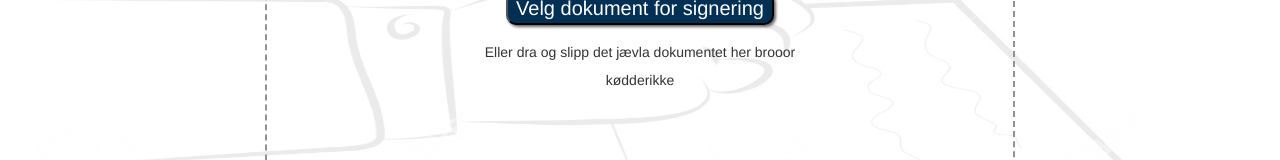
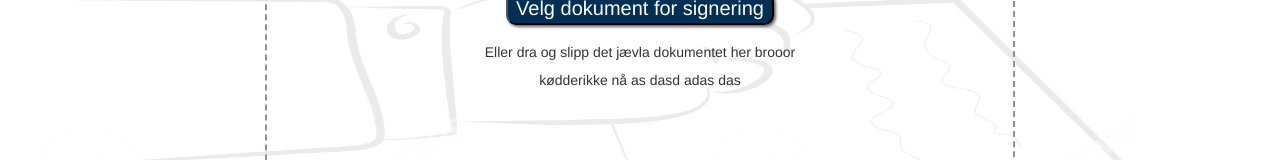
Before and after one commit to ErlendAHall/Bachelor-Signering, an Angular app: page / in a window 1280 px wide. Shown: the part 359-519 px from the top of the page. Built offline with nearby package versions, Linux system fonts and the light colour scheme.

Commit message:
siodjaoisdj

```diff
--- a/src/app/body/body.component.html
+++ b/src/app/body/body.component.html
@@ -9,7 +9,7 @@
             <h5>Eller dra og slipp det jævla dokumentet her brooor</h5>
         </form>
 
-        <p>kødderikke</p>
+        <p>kødderikke nå as dasd adas das</p>
     </div>
   </div>
 </div>
```
